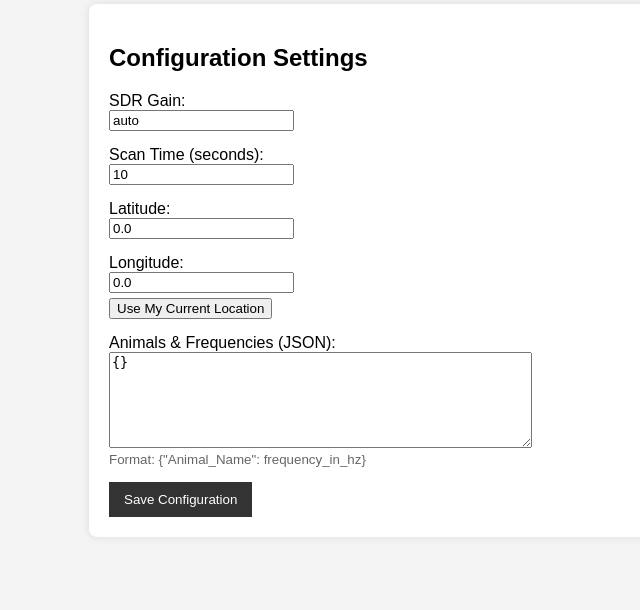
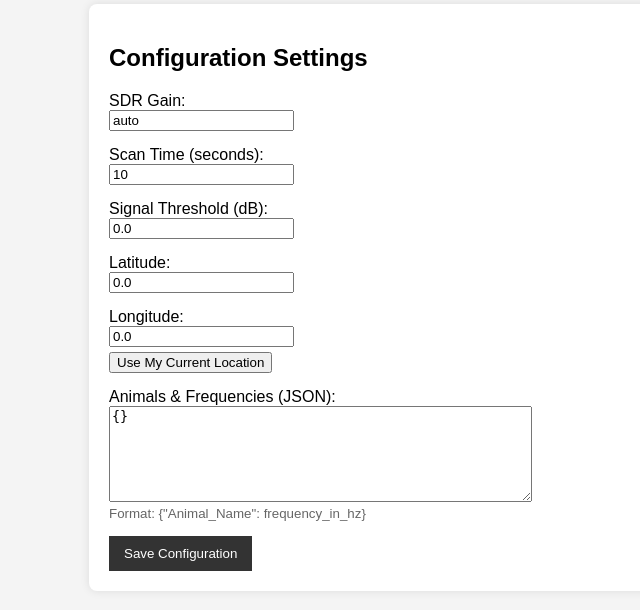
Before and after one commit to sledger84/sdrpy, a Flask app: page /config in a window 1280 px wide. Shown: the part 146-756 px from the top of the page, without its empty margins (131-771 px from the left). Run offline with Flask 3, Linux system fonts and the light colour scheme.

Commit message:
feat: add configurable signal strength threshold
Added a `SIGNAL_THRESHOLD_DB` configuration option to both the background tracker script and the web interface. This threshold prevents weak or noisy signals from being logged to the CSV file as false positive detections. The threshold is configurable via the `.env` file or directly through the web UI's configuration page.

Co-authored-by: sledger84 <96930229+sledger84@users.noreply.github.com>

```diff
--- a/app.py
+++ b/app.py
@@ -99,6 +99,7 @@ def config():
         # Update values
         set_key(env_path, 'SDR_GAIN', request.form.get('sdr_gain', 'auto'))
         set_key(env_path, 'SCAN_TIME_SECONDS', request.form.get('scan_time', '10'))
+        set_key(env_path, 'SIGNAL_THRESHOLD_DB', request.form.get('signal_threshold_db', '0.0'))
         set_key(env_path, 'GPS_LATITUDE', request.form.get('latitude', '0.0'))
         set_key(env_path, 'GPS_LONGITUDE', request.form.get('longitude', '0.0'))
 
@@ -117,6 +118,7 @@ def config():
     current_config = {
         'sdr_gain': os.getenv('SDR_GAIN', 'auto'),
         'scan_time': os.getenv('SCAN_TIME_SECONDS', '10'),
+        'signal_threshold_db': os.getenv('SIGNAL_THRESHOLD_DB', '0.0'),
         'lat': os.getenv('GPS_LATITUDE', '0.0'),
         'lon': os.getenv('GPS_LONGITUDE', '0.0'),
         'animals': os.getenv('ANIMALS_FREQUENCIES', '{}')
--- a/templates/config.html
+++ b/templates/config.html
@@ -12,6 +12,11 @@
         <div style="margin-bottom: 15px;">
             <label for="scan_time">Scan Time (seconds):</label><br>
             <input type="number" id="scan_time" name="scan_time" value="{{ config.scan_time }}" step="any" required>
+        </div>
+
+        <div style="margin-bottom: 15px;">
+            <label for="signal_threshold_db">Signal Threshold (dB):</label><br>
+            <input type="number" id="signal_threshold_db" name="signal_threshold_db" value="{{ config.signal_threshold_db }}" step="any" required>
         </div>
 
         <div style="margin-bottom: 15px;">
```
Also changed, not shown: tracker.py (+9 -3 lines), 1 other file.
